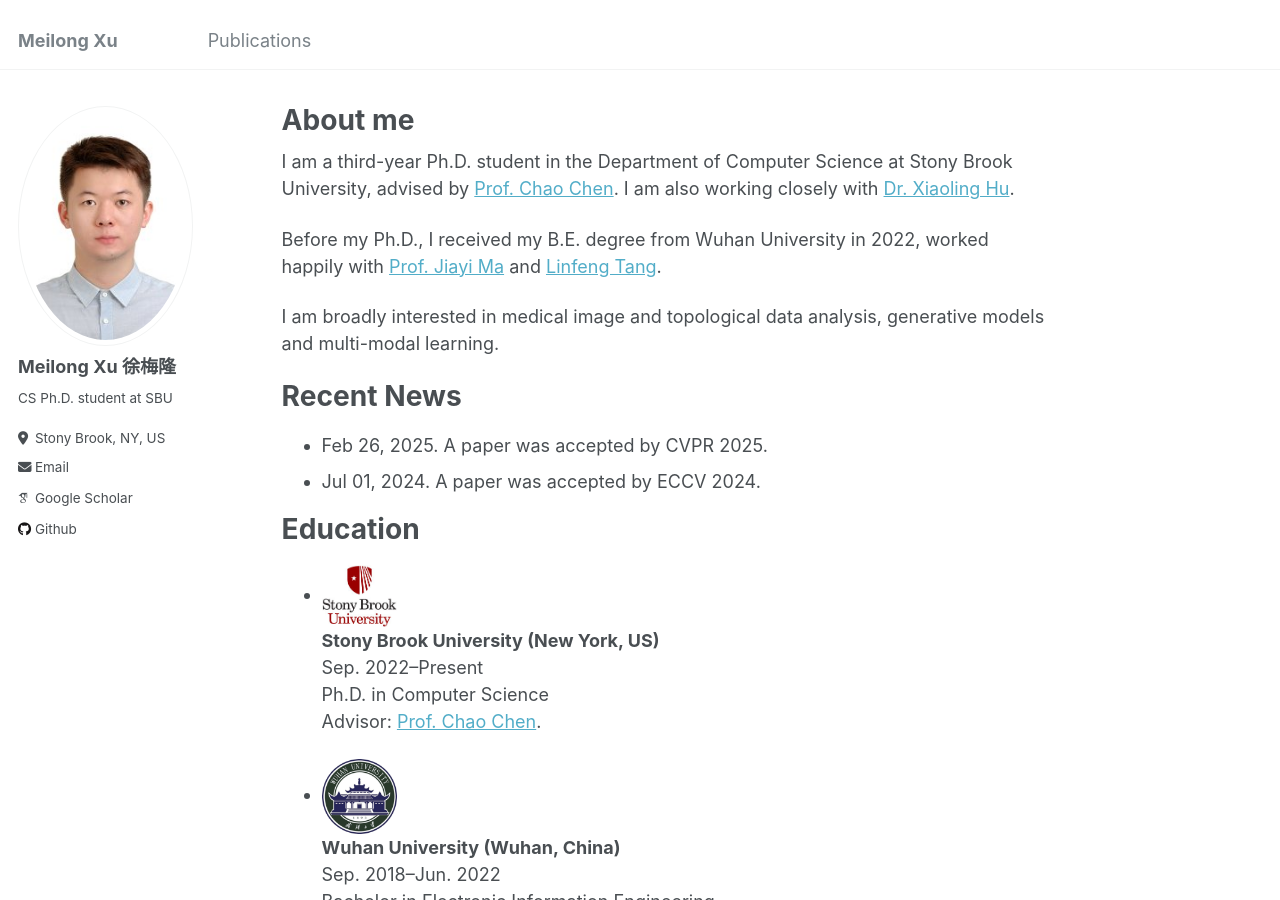
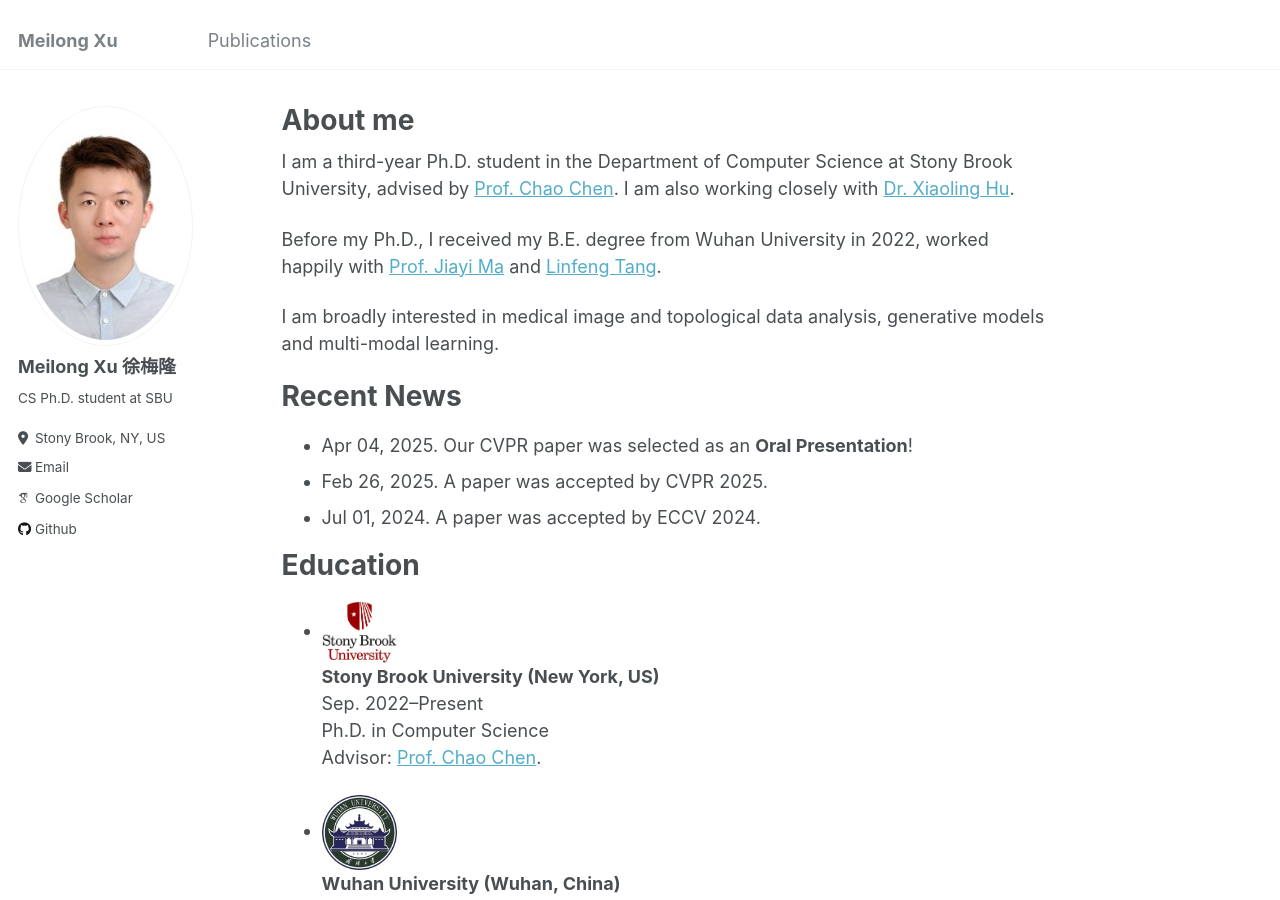
Before and after one commit to Melon-Xu/Melon-Xu.github.io, a Jekyll site: the page built from _pages/about.md, in a window 1280 px wide and 900 px high. Built offline with Jekyll 4.4.1, drawn with Linux system fonts in a browser that asks for light colours; some web fonts are replaced.

Commit message:
Update about.md

```diff
--- a/_pages/about.md
+++ b/_pages/about.md
@@ -15,6 +15,7 @@ Before my Ph.D., I received my B.E. degree from Wuhan University in 2022, worked
 I am broadly interested in medical image and topological data analysis, generative models and multi-modal learning.
 
 # Recent News
+* Apr 04, 2025. Our CVPR paper was selected as an **Oral Presentation**!
 * Feb 26, 2025. A paper was accepted by CVPR 2025.
 * Jul 01, 2024. A paper was accepted by ECCV 2024.
 
```
